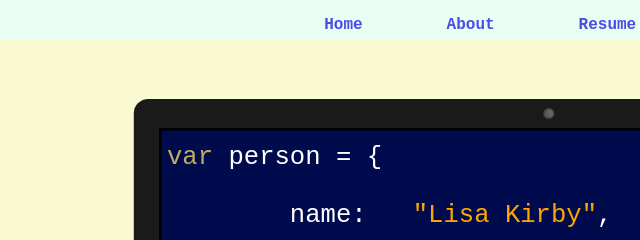
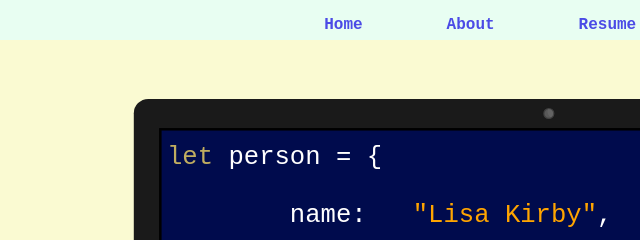
Before and after one commit to ljkirby/ljkirby.github.io, a plain HTML site: page index.html in a window 1280 px wide. Shown: the top 240 px of the page, 89-729 px from the left. Drawn offline with Linux system fonts and the light colour scheme.

Commit message:
Correct js syntax

```diff
--- a/index.html
+++ b/index.html
@@ -25,7 +25,7 @@
         </nav>
         <div class="image">
         <img id="laptop" src="Images/laptop2.svg">
-        <pre id="typewriter"><span class="var-highlight">var</span> person = {
+        <pre id="typewriter"><span class="var-highlight">let</span> person = {
 
         name:   <span class="string-highlight">"Lisa Kirby"</span>,
 
@@ -34,7 +34,7 @@
         school: <span class="string-highlight">"University of British Columbia"</span>,
 
         interests: [<span class="string-highlight">"Programming"</span>,
-		   <span class="string-highlight"> "The Brain"</span>
+		   <span class="string-highlight"> "The Brain"</span>,
                    <span class="string-highlight"> "Key Lime Pie"</span>];
         };
 
```
